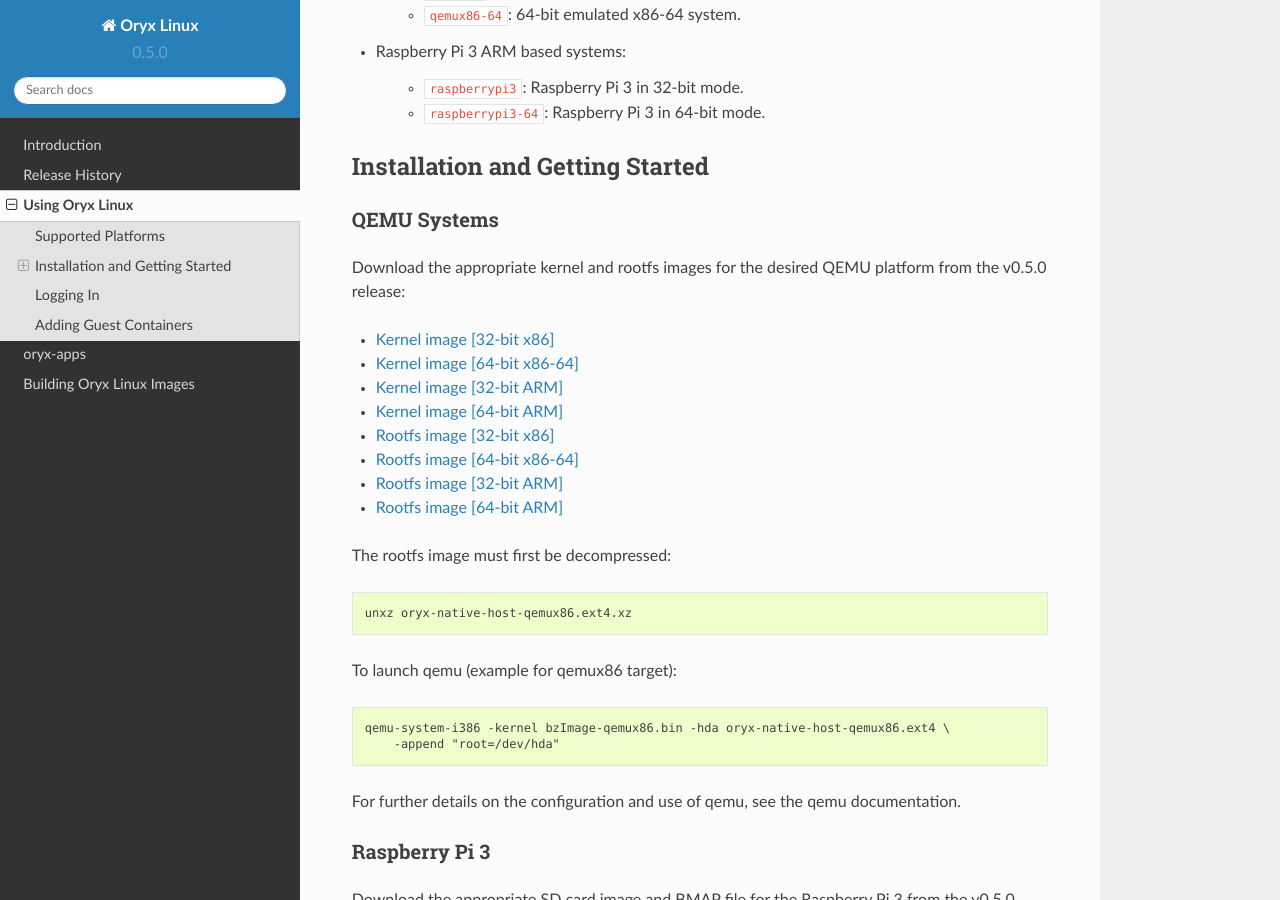
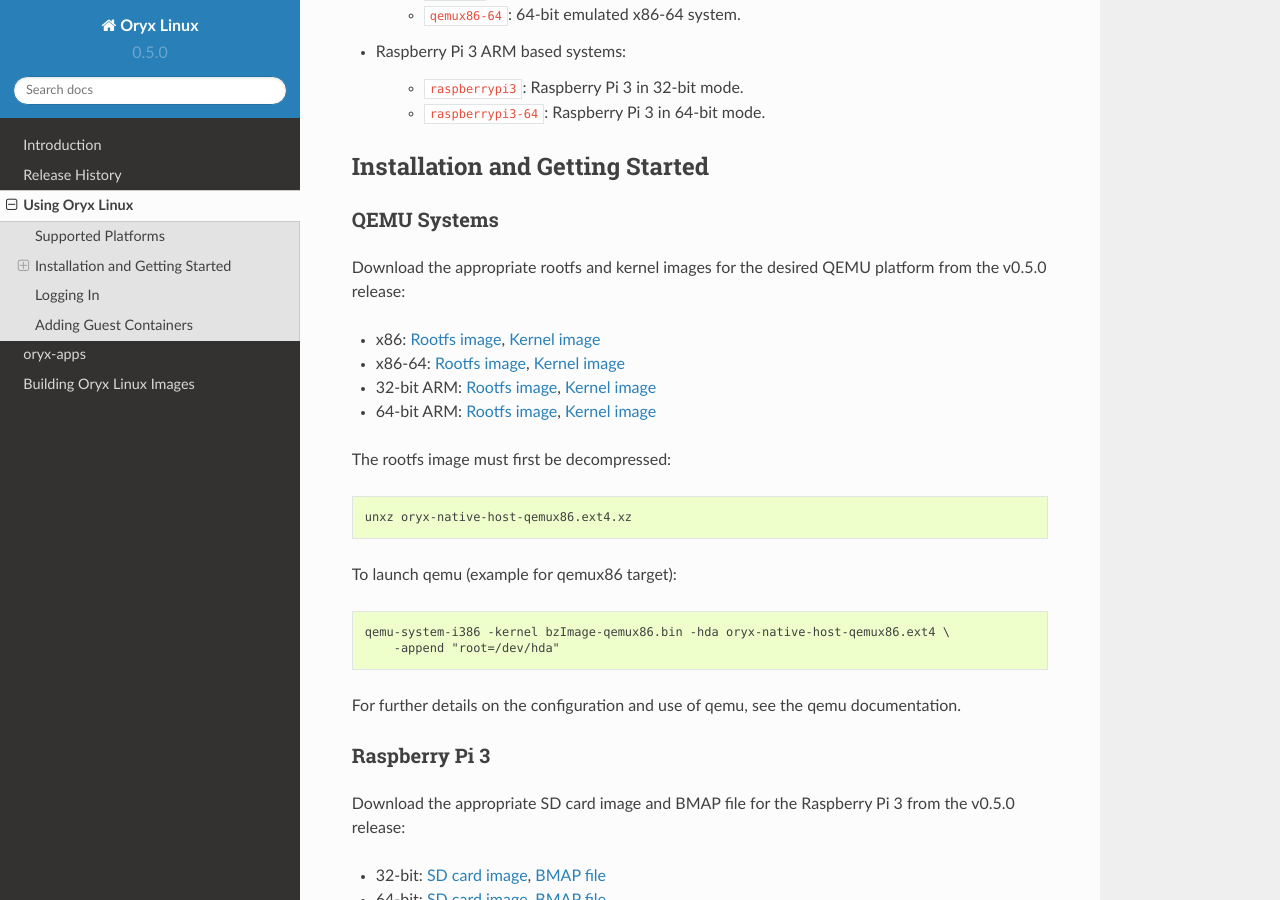
Before and after one commit to NetworkGradeLinux/mion, a Sphinx documentation site: the page built from docs/using-oryx-linux.rst, in a window 1280 px wide and 900 px high, scrolled down 420 px. Built offline with Sphinx 7.4.7 and the Read the Docs theme 2.0.0, drawn with Linux system fonts in a browser that asks for light colours.

Commit message:
docs: Tidy up download links for QEMU images
Signed-off-by: Paul Barker <pbarker@oryx-linux.org>

```diff
--- a/docs/using-oryx-linux.rst
+++ b/docs/using-oryx-linux.rst
@@ -34,32 +34,24 @@
 QEMU Systems
 ------------
 
-Download the appropriate kernel and rootfs images for the desired QEMU platform
+Download the appropriate rootfs and kernel images for the desired QEMU platform
 from the v0.5.0 release:
 
-* `Kernel image [32-bit x86]
-  <https://downloads.toganlabs.com/oryx/distro/0.5.0/qemux86/native/host/bzImage-qemux86.bin>`_
+* x86:
+  `Rootfs image <https://downloads.toganlabs.com/oryx/distro/0.5.0/qemux86/native/host/oryx-native-host-qemux86.ext4.xz>`__,
+  `Kernel image <https://downloads.toganlabs.com/oryx/distro/0.5.0/qemux86/native/host/bzImage-qemux86.bin>`__
 
-* `Kernel image [64-bit x86-64]
-  <https://downloads.toganlabs.com/oryx/distro/0.5.0/qemux86-64/native/host/bzImage-qemux86-64.bin>`_
+* x86-64:
+  `Rootfs image <https://downloads.toganlabs.com/oryx/distro/0.5.0/qemux86-64/native/host/oryx-native-host-qemux86-64.ext4.xz>`__,
+  `Kernel image <https://downloads.toganlabs.com/oryx/distro/0.5.0/qemux86-64/native/host/bzImage-qemux86-64.bin>`__
 
-* `Kernel image [32-bit ARM]
-  <https://downloads.toganlabs.com/oryx/distro/0.5.0/qemuarm/native/host/zImage-qemuarm.bin>`_
+* 32-bit ARM:
+  `Rootfs image <https://downloads.toganlabs.com/oryx/distro/0.5.0/qemuarm/native/host/oryx-native-host-qemuarm.ext4.xz>`__,
+  `Kernel image <https://downloads.toganlabs.com/oryx/distro/0.5.0/qemuarm/native/host/zImage-qemuarm.bin>`__
 
-* `Kernel image [64-bit ARM]
-  <https://downloads.toganlabs.com/oryx/distro/0.5.0/qemuarm64/native/host/Image-qemuarm64.bin>`_
-
-* `Rootfs image [32-bit x86]
-  <https://downloads.toganlabs.com/oryx/distro/0.5.0/qemux86/native/host/oryx-native-host-qemux86.ext4.xz>`_
-
-* `Rootfs image [64-bit x86-64]
-  <https://downloads.toganlabs.com/oryx/distro/0.5.0/qemux86-64/native/host/oryx-native-host-qemux86-64.ext4.xz>`_
-
-* `Rootfs image [32-bit ARM]
-  <https://downloads.toganlabs.com/oryx/distro/0.5.0/qemuarm/native/host/oryx-native-host-qemuarm.ext4.xz>`_
-
-* `Rootfs image [64-bit ARM]
-  <https://downloads.toganlabs.com/oryx/distro/0.5.0/qemuarm64/native/host/oryx-native-host-qemuarm64.ext4.xz>`_
+* 64-bit ARM:
+  `Rootfs image <https://downloads.toganlabs.com/oryx/distro/0.5.0/qemuarm64/native/host/oryx-native-host-qemuarm64.ext4.xz>`__,
+  `Kernel image <https://downloads.toganlabs.com/oryx/distro/0.5.0/qemuarm64/native/host/Image-qemuarm64.bin>`__
 
 The rootfs image must first be decompressed::
 
```
